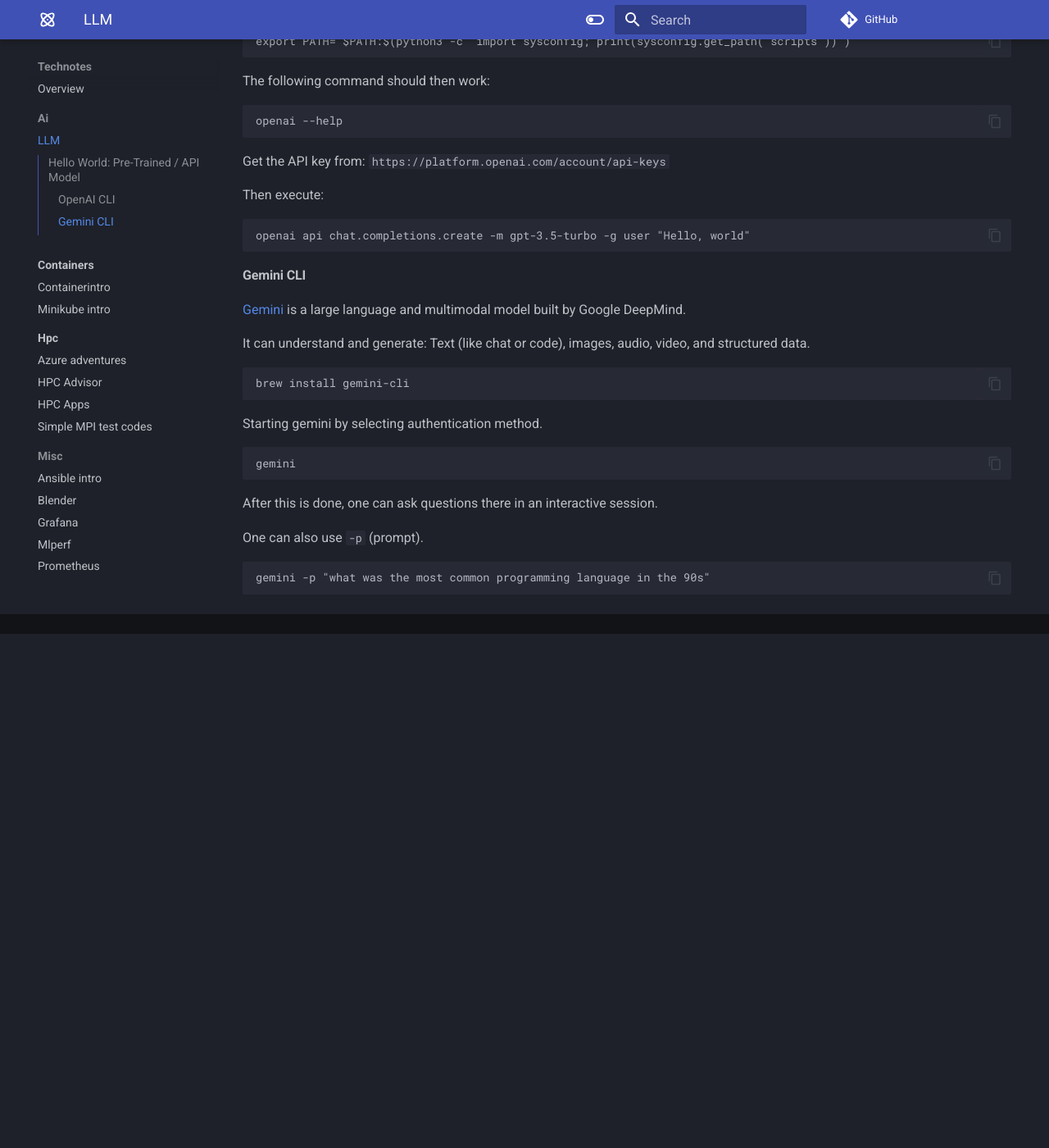
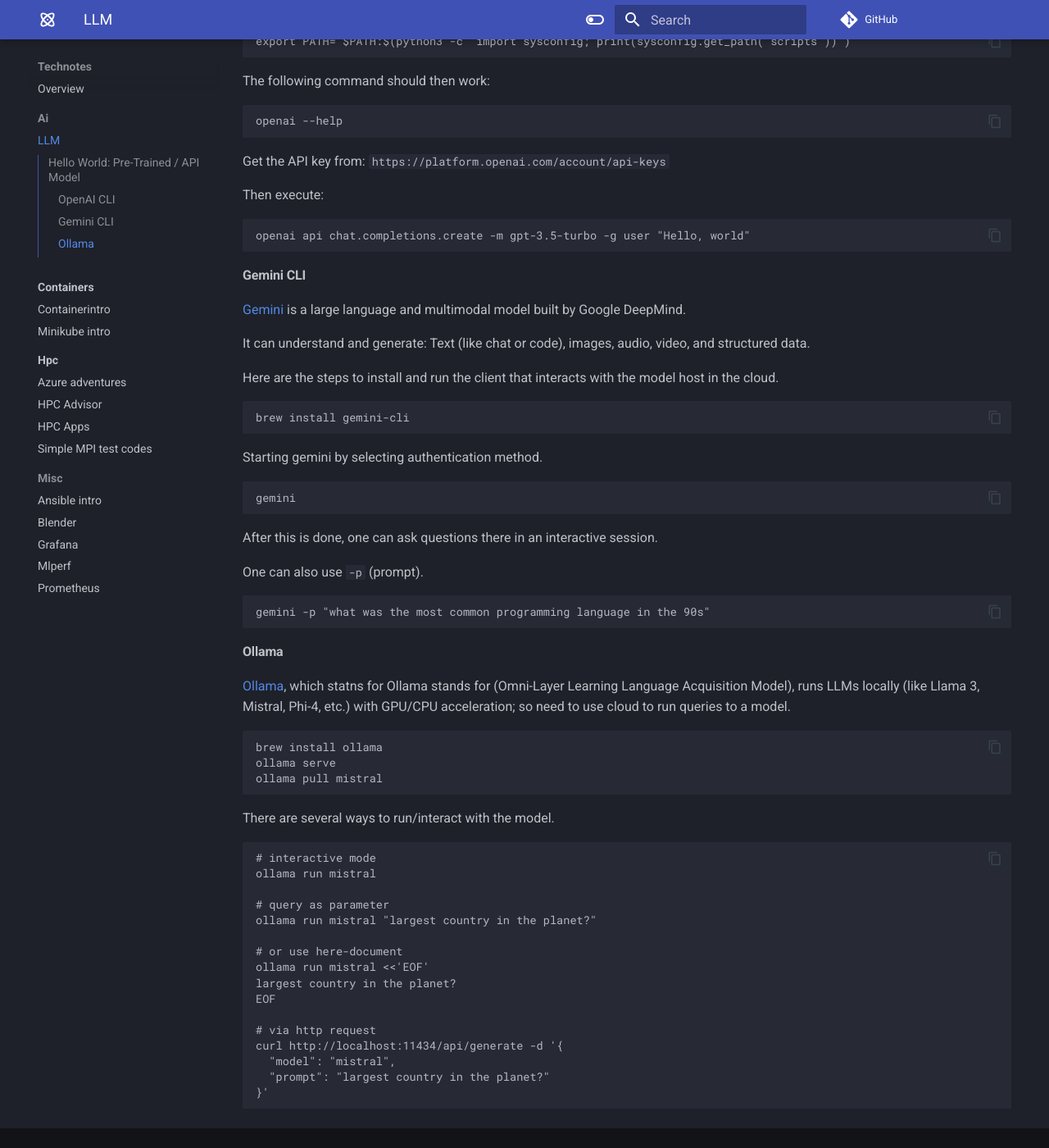
Before and after one commit to marconetto/technotes, an MkDocs documentation site: the page built from docs/ai/llm.md, in a window 1280 px wide and 1400 px high, scrolled down 690 px. Shown: the whole window at 82% size. Built offline with MkDocs 1.6.1 and Material for MkDocs 9.7.7, drawn with Linux system fonts in a browser that asks for light colours; comment, search, counter and statistics services are not loaded; before the commit the page ends 1463 px from its top, so only the background shows below that.

Commit message:
add llm content

````diff
--- a/docs/ai/llm.md
+++ b/docs/ai/llm.md
@@ -48,6 +48,8 @@
 
 It can understand and generate: Text (like chat or code), images, audio, video, and structured data.
 
+Here are the steps to install and run the client that interacts with the model
+host in the cloud.
 
 ```
 brew install gemini-cli
@@ -66,3 +68,41 @@
 ```
 gemini -p "what was the most common programming language in the 90s"
 ```
+
+#### Ollama
+
+[Ollama](https://ollama.com/), which statns for Ollama stands for (Omni-Layer
+Learning Language Acquisition Model), runs LLMs locally (like Llama 3, Mistral,
+Phi-4, etc.) with GPU/CPU acceleration; so need to use cloud to run queries to
+a model.
+
+
+
+```
+brew install ollama
+ollama serve
+ollama pull mistral
+
+```
+
+There are several ways to run/interact with the model.
+
+
+```
+# interactive mode
+ollama run mistral
+
+# query as parameter
+ollama run mistral "largest country in the planet?"
+
+# or use here-document
+ollama run mistral <<'EOF'
+largest country in the planet?
+EOF
+
+# via http request
+curl http://localhost:11434/api/generate -d '{
+  "model": "mistral",
+  "prompt": "largest country in the planet?"
+}'
+```
````
